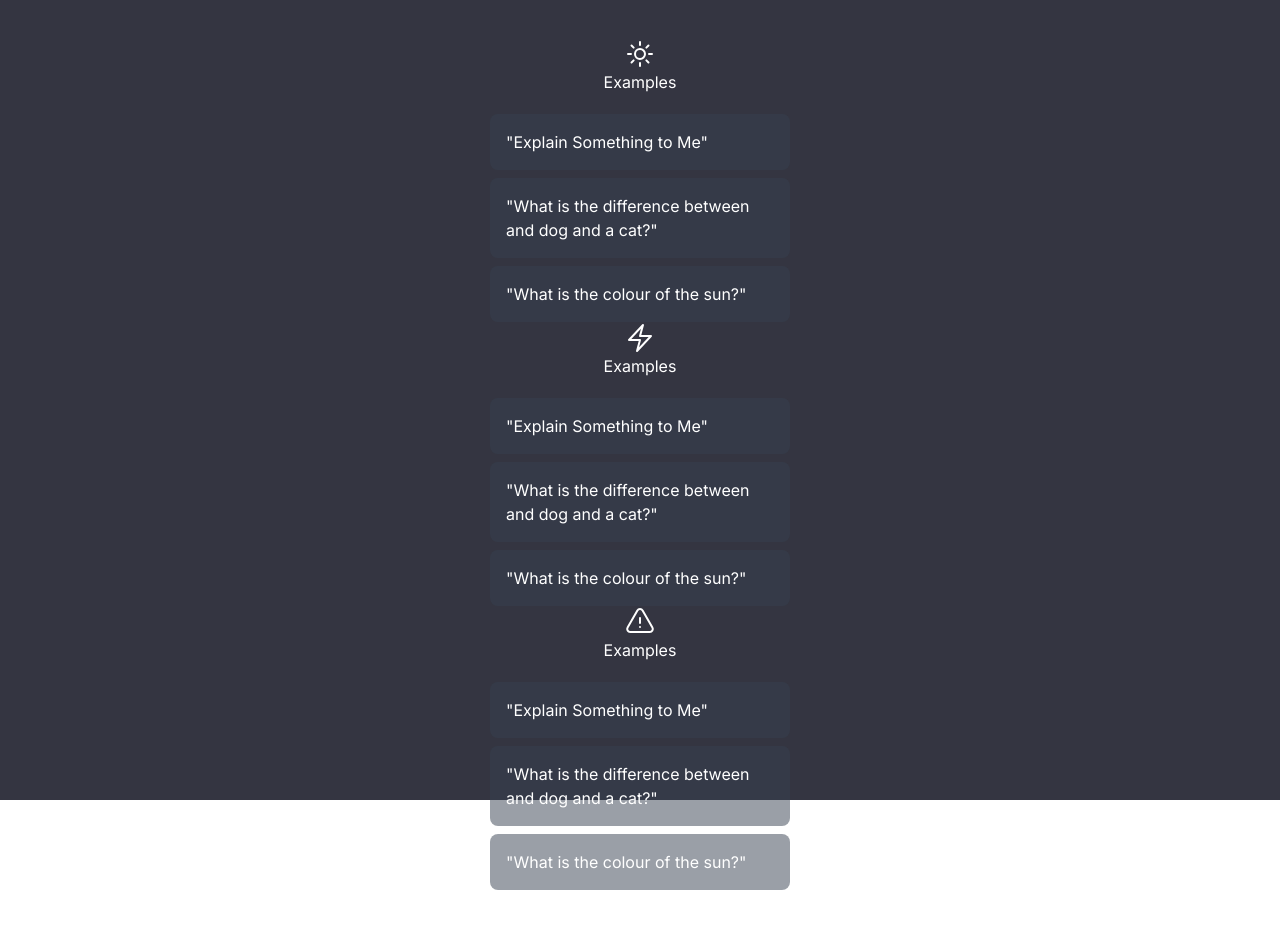
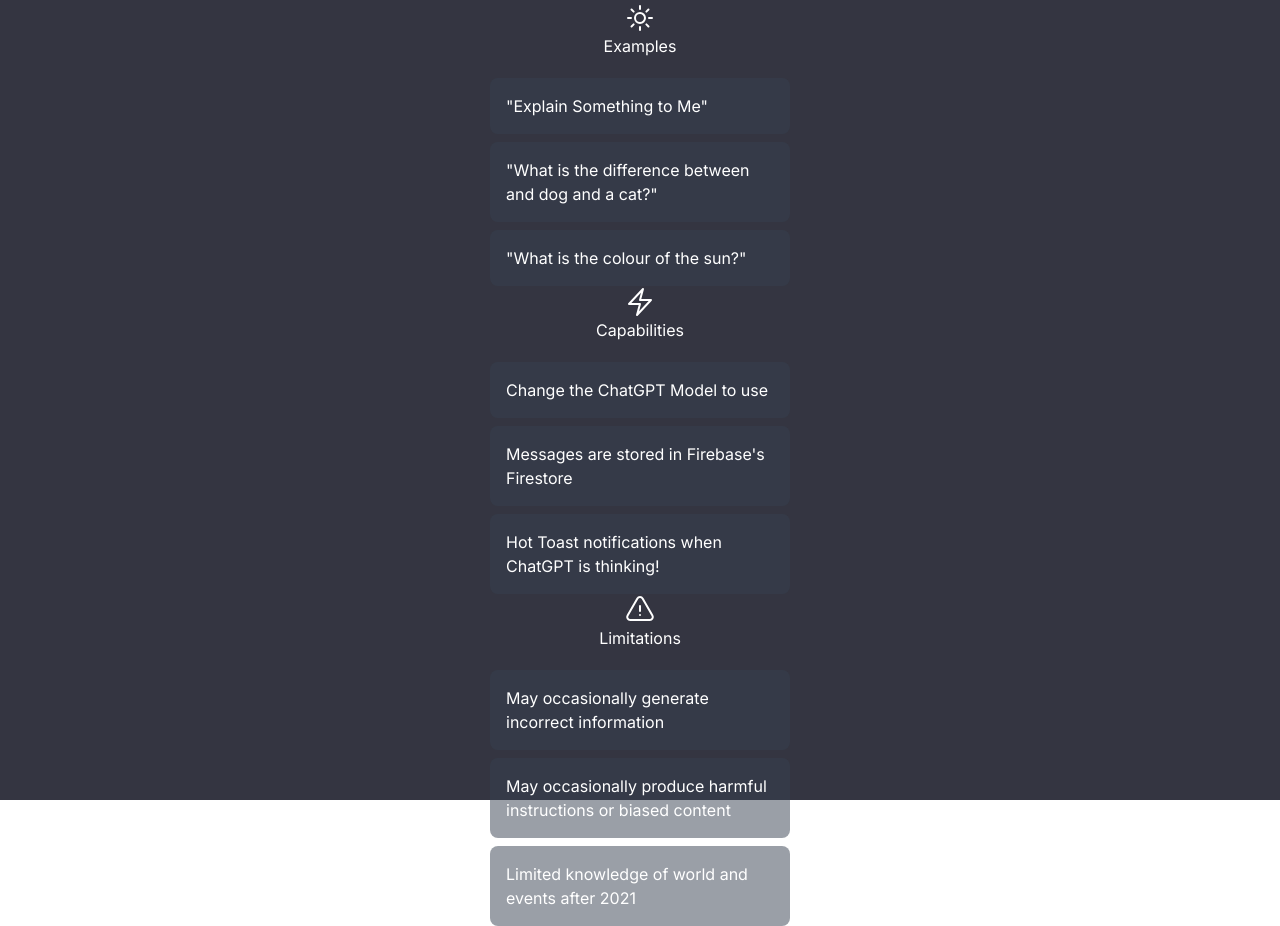
Before and after one commit to faisal244/chatGPT-clone, a Next.js app: page / in a window 1280 px wide. Before the commit the page ends 890 px from the top, so only its background shows below. Built offline with nearby package versions, Linux system fonts and the light colour scheme.

Commit message:
Updated bullet point copy under each icon

```diff
--- a/src/app/page.tsx
+++ b/src/app/page.tsx
@@ -30,15 +30,17 @@ function Homepage() {
 					<div className="flex flex-col items-center justify-center mb-5">
 						{/* Sun Icon */}
 						<BoltIcon className="h-8 w-8 " />
-						<h2>Examples</h2>
+						<h2>Capabilities</h2>
 					</div>
 
 					<div className="space-y-2">
-						<p className="infoText">"Explain Something to Me"</p>
+						<p className="infoText">Change the ChatGPT Model to use</p>
 						<p className="infoText">
-							"What is the difference between and dog and a cat?"
+							Messages are stored in Firebase's Firestore
 						</p>
-						<p className="infoText">"What is the colour of the sun?"</p>
+						<p className="infoText">
+							Hot Toast notifications when ChatGPT is thinking!
+						</p>
 					</div>
 				</div>
 
@@ -46,15 +48,19 @@ function Homepage() {
 					<div className="flex flex-col items-center justify-center mb-5">
 						{/* Sun Icon */}
 						<ExclamationTriangleIcon className="h-8 w-8 " />
-						<h2>Examples</h2>
+						<h2>Limitations</h2>
 					</div>
 
 					<div className="space-y-2">
-						<p className="infoText">"Explain Something to Me"</p>
 						<p className="infoText">
-							"What is the difference between and dog and a cat?"
+							May occasionally generate incorrect information
 						</p>
-						<p className="infoText">"What is the colour of the sun?"</p>
+						<p className="infoText">
+							May occasionally produce harmful instructions or biased content
+						</p>
+						<p className="infoText">
+							Limited knowledge of world and events after 2021
+						</p>
 					</div>
 				</div>
 			</div>
```
